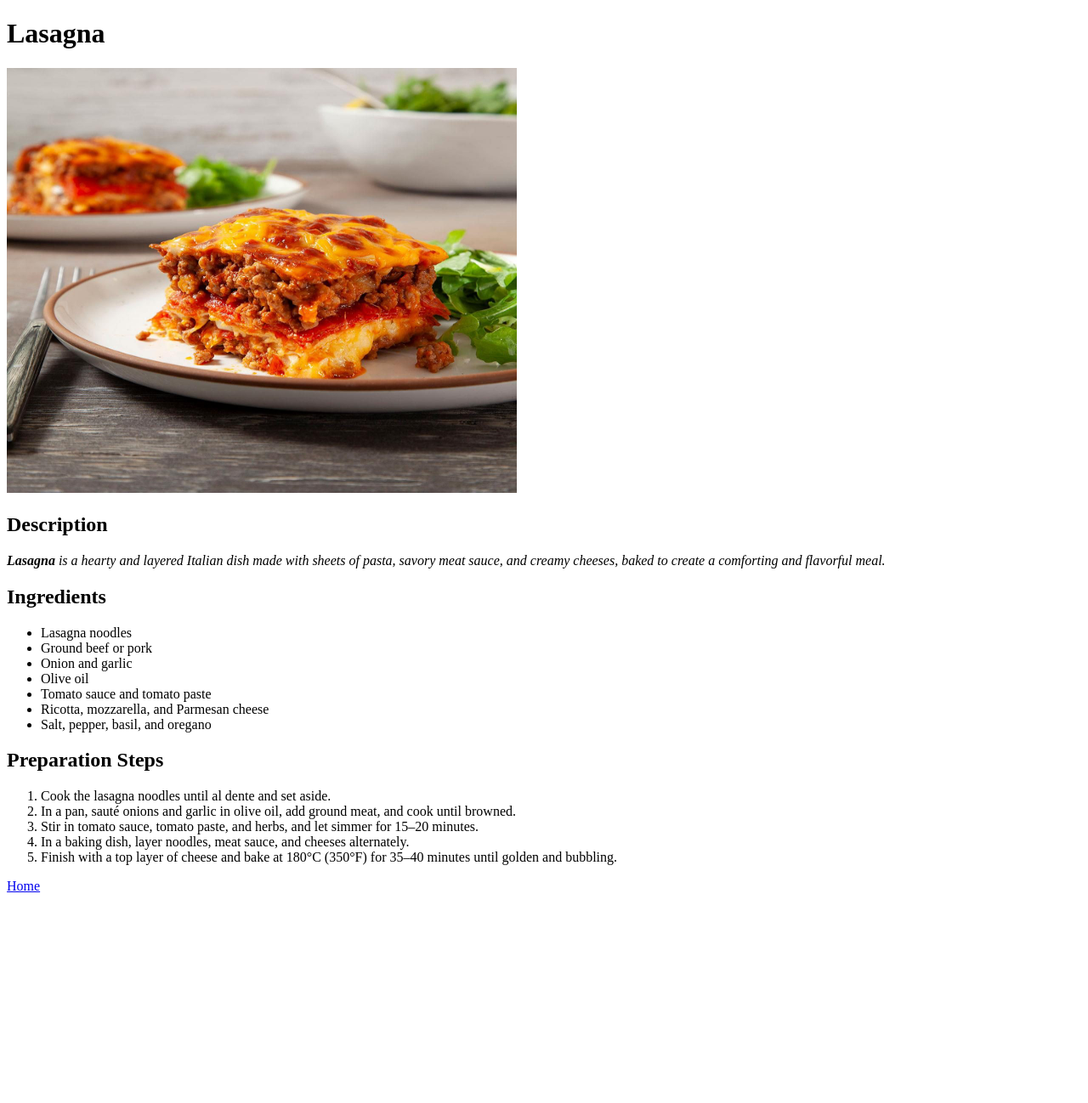
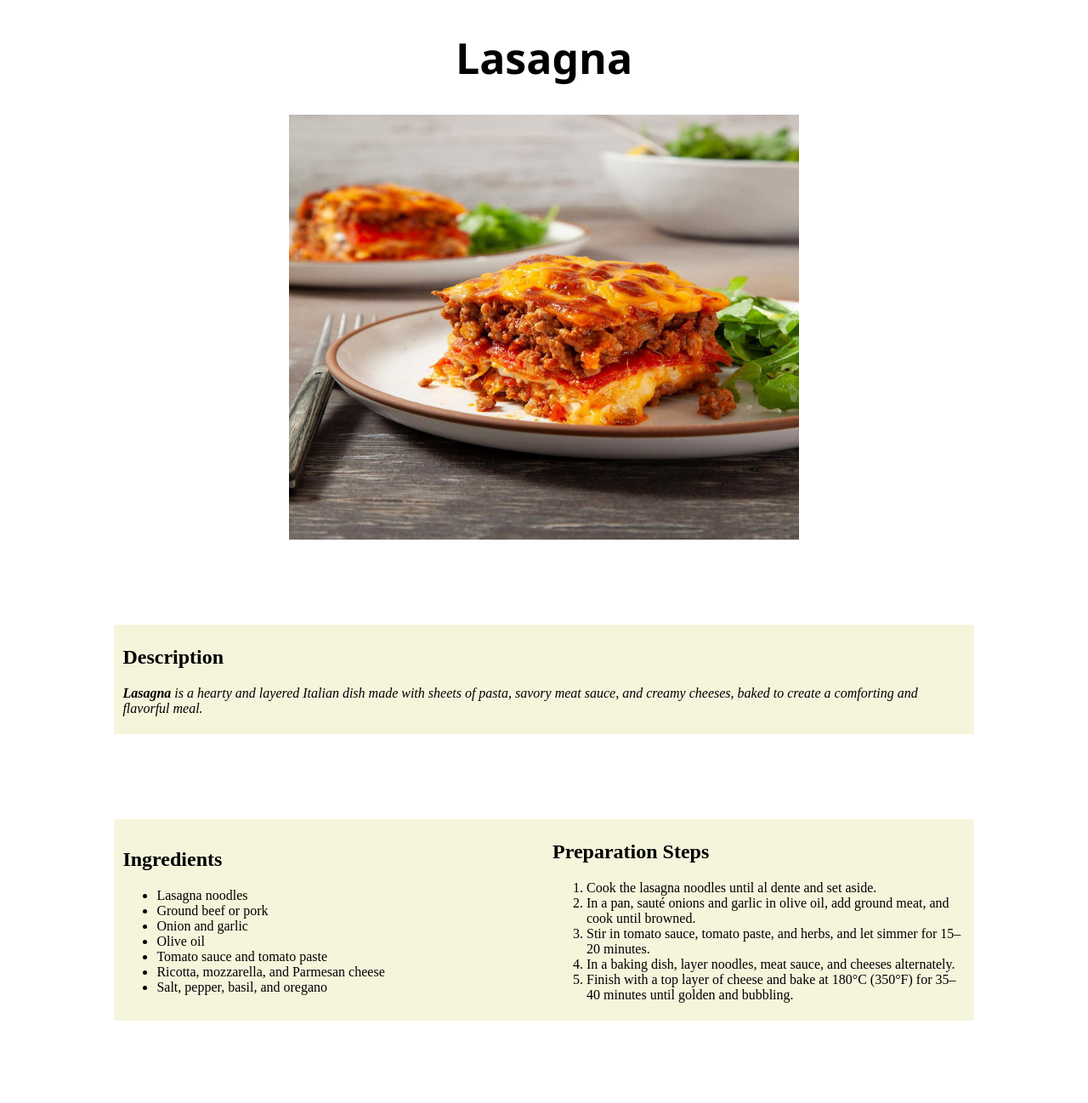
Before and after one commit to rAlexB/odin-recipes, a plain HTML site: page recipes/lasagna.html in a window 1280 px wide. Shown: the top 1298 px of the page at 85% size. Before the commit the page ends 1060 px from the top, so only its background shows below. Drawn offline with Linux system fonts and the light colour scheme.

Commit message:
CSS implementation according block-inline TOP exercise

```diff
--- a/recipes/lasagna.html
+++ b/recipes/lasagna.html
@@ -4,12 +4,17 @@
     <meta charset="UTF-8">
     <meta name="viewport" content="width=device-width, initial-scale=1.0">
     <title>Document</title>
+    <link rel="stylesheet" href="../styles/lasagna-styles.css">
 </head>
 <body>
     <h1>Lasagna</h1>
     <img src="../img/lasagna.jpg" alt="A photo of a lasagna." height="500" width="600">
+    <div class="description">
         <h2>Description</h2>
         <p><em><strong>Lasagna</strong> is a hearty and layered Italian dish made with sheets of pasta, savory meat sauce, and creamy cheeses, baked to create a comforting and flavorful meal.</em></p>
+    </div>
+    <div class="specifications">
+        <div class="ingredients">
             <h2>Ingredients</h2>
             <ul>
                 <li>Lasagna noodles</li>
@@ -20,6 +25,8 @@
                 <li>Ricotta, mozzarella, and Parmesan cheese</li>
                 <li>Salt, pepper, basil, and oregano</li>
             </ul>
+        </div>
+        <div class="preparations">
             <h2>Preparation Steps</h2>
             <ol>
                 <li>Cook the lasagna noodles until al dente and set aside.</li>
@@ -28,7 +35,8 @@
                 <li>In a baking dish, layer noodles, meat sauce, and cheeses alternately.</li>
                 <li>Finish with a top layer of cheese and bake at 180°C (350°F) for 35–40 minutes until golden and bubbling.</li>
             </ol>
-
+        </div>
+    </div>
 
     <footer>
         <a href="../index.html">Home</a>
--- /dev/null
+++ b/styles/index-styles.css
@@ -0,0 +1,27 @@
+body {
+    box-sizing: border-box;
+}
+
+h1 {
+    text-align: center;
+    font-family: Verdana, Geneva, Tahoma, sans-serif;
+    font-size: 50px;
+}
+
+ul {
+    background-color: aquamarine;
+    height: 100;
+    width: 50%;
+    margin-left: auto;
+    margin-right: auto;
+    padding: 20px;
+}
+
+
+li {
+    color: aliceblue;
+    font-family: monospace;
+    font-size: 20px;
+    text-align: center;
+    margin-bottom: 20px;
+}
--- /dev/null
+++ b/styles/lasagna-styles.css
@@ -0,0 +1,50 @@
+* {
+    box-sizing: border-box;
+}
+
+h1 {
+    text-align: center;
+    font-family: 'Segoe UI', Tahoma, Geneva, Verdana, sans-serif;
+    font-size: 50px;
+}
+
+img {
+    display: block;
+    margin-left: auto;
+    margin-right: auto;
+}
+
+.description, .ingredients, .preparations {
+    background-color: beige;
+    padding: 5px 10px 5px 10px;
+}
+
+.description {
+    margin-left: auto;
+    margin-right: auto;
+    margin-top: 100px;
+    width: 80%;
+}
+
+.specifications {
+    display: table;
+    height: auto;
+    width: 80%;
+    margin-top: 100px;
+    margin-bottom: 100px;
+    margin-left: auto;
+    margin-right: auto;
+}
+
+.ingredients, .preparations {
+    display: table-cell;
+    vertical-align: middle;
+}
+
+.ingredients {
+    width: 50%;
+}
+
+.preparations {
+    width: 50%;
+}
```
Also changed, not shown: index.html (+1 -0 lines). Lines whose indentation alone changed are shown as unchanged.
